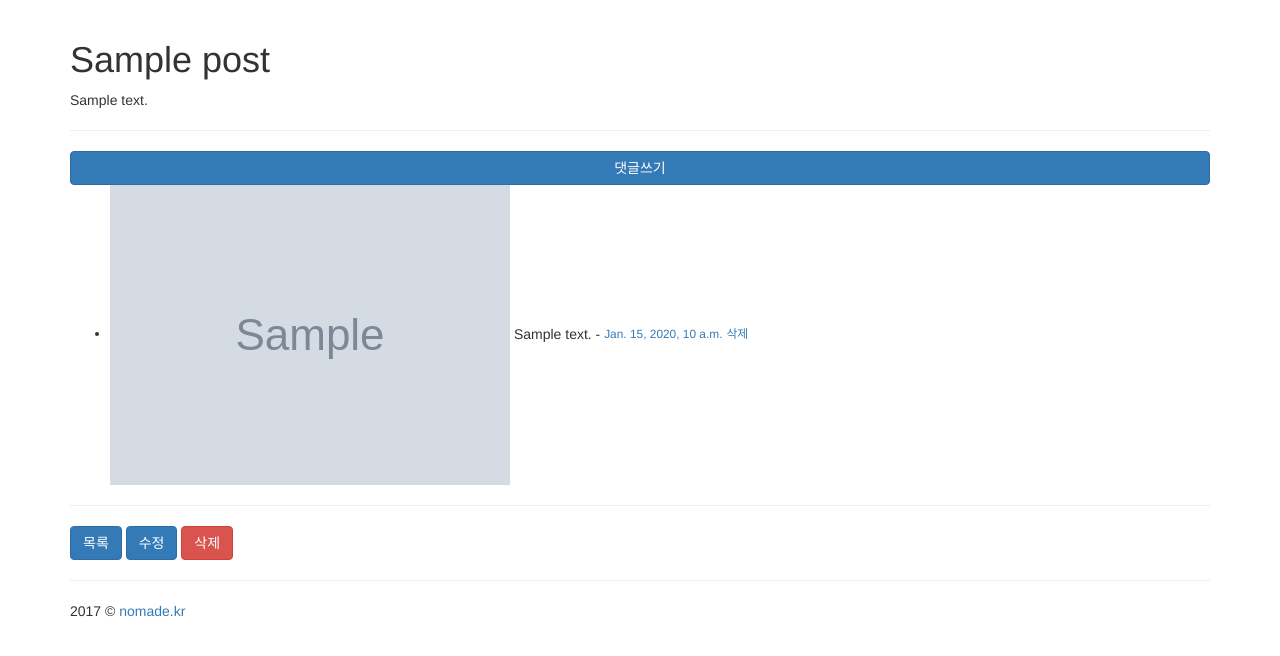
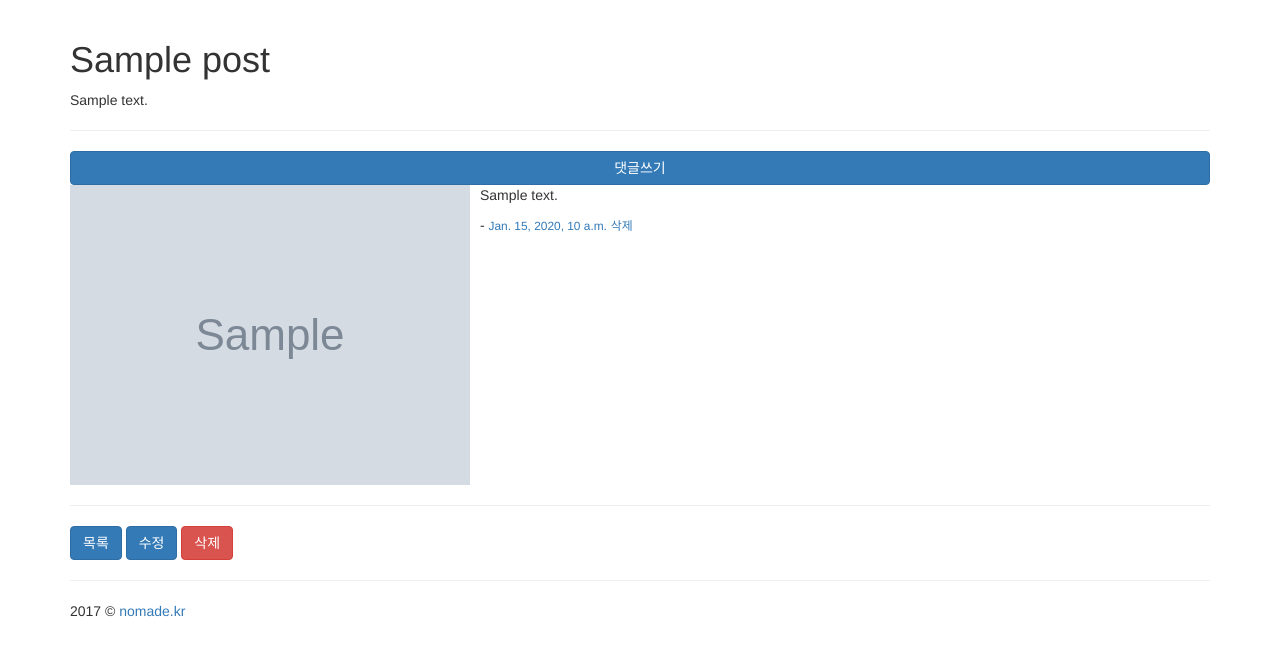
Before and after one commit to yeon0206/AskDjango-frontendVOD, a Django app: page /1/ in a window 1280 px wide. Shown: the part 52-708 px from the top of the page. Run offline with Django 3.2, Linux system fonts and the light colour scheme; tables that the repository leaves empty hold one stand-in row (values such as "Sample post"); grey boxes marked "Sample" are stand-in pictures; some libraries are stand-ins or nearby versions.

Commit message:
bootstrap3의 media components를 통해, 댓글 레이아웃 개선

```diff
--- a/blog/templates/blog/_comment.html
+++ b/blog/templates/blog/_comment.html
@@ -1,13 +1,18 @@
 {% load thumbnail %}
 
 
-<li id="comment-{{ comment.pk }}"> <!-- HTML5에서는 커스텀 data 속성을 지원한다. -->
-
+<div id="comment-{{ comment.pk }}" class="media"> <!-- HTML5에서는 커스텀 data 속성을 지원한다. -->
     {% if comment.photo %}
-        <img src="{% thumbnail comment.photo 100x100 crop %}" />
+    <div class="media-left">
+        <a href="#">
+            <img src="{% thumbnail comment.photo 100x100 crop %}" class="media-object" />
+        </a>
+    </div>
     {% endif %}
 
-    {{ comment.message }}
+    <div class="media-body">
+        {% comment %} <h4 class="media-heading">Media heading</h4> {% endcomment %}
+        <p>{{ comment.message }}</p>
         &dash;
         <a href="{% url "blog:comment_edit" comment.post.pk comment.pk %}"
             class="comment-form-btn" data-target-id="comment-{{ comment.pk }}">
@@ -20,4 +25,5 @@
             data-message="정말 삭제하시겠습니까?">
             <small>삭제</small>
         </a>
-</li>
+    </div>
+</div>
--- a/blog/templates/blog/post_detail.html
+++ b/blog/templates/blog/post_detail.html
@@ -118,11 +118,11 @@
             <a href="{% url "blog:comment_new" post.pk %}"
                 class="comment-form-btn btn btn-primary btn-block">댓글쓰기</a>
 
-            <ul id="comment-list">
+            <div id="comment-list">
             {% for comment in post.comment_set.all %}
                 {% include "blog/_comment.html" %}
             {% endfor %}
-            </ul>
+            </div>
 
             <hr/>
             <a href="{% url "blog:index" %}" class="btn btn-primary">목록</a>
```
Lines whose indentation alone changed are shown as unchanged.
